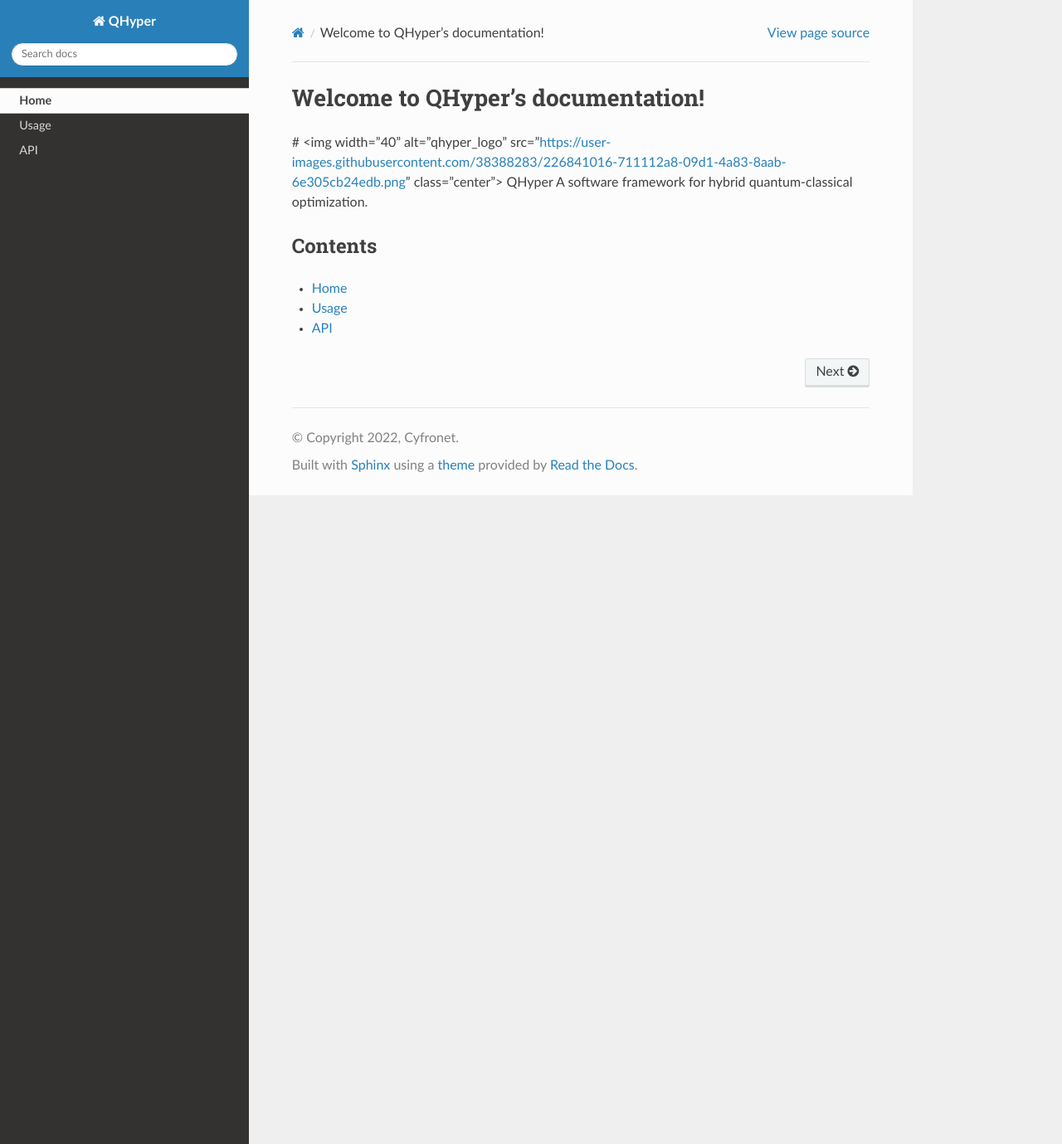
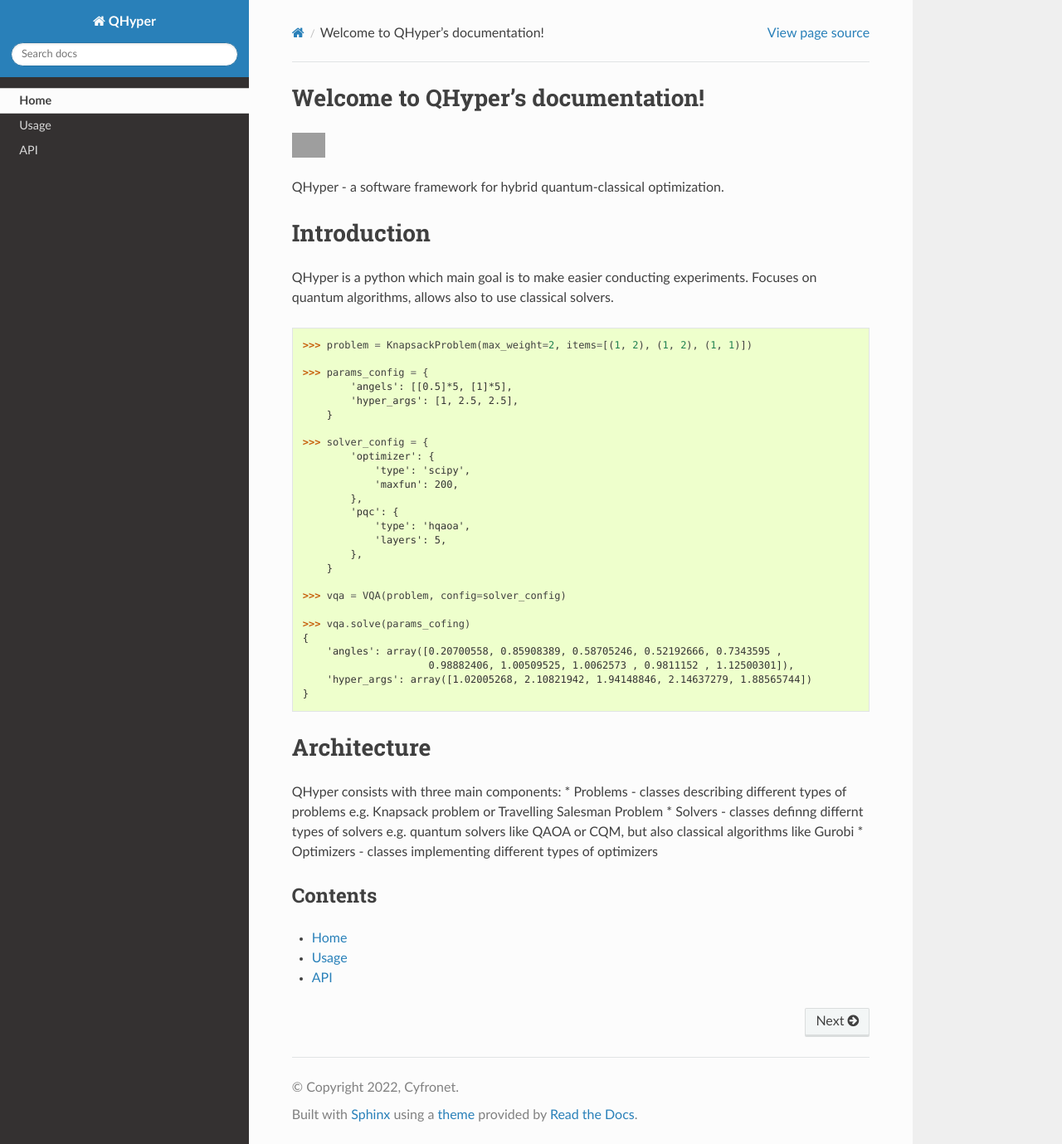
Before and after one commit to qc-lab/QHyper, a Sphinx documentation site: the page built from docs/source/index.rst, in a window 1280 px wide and 1379 px high. Shown: the whole window at 83% size. Built offline with Sphinx 7.4.7 and the Read the Docs theme 2.0.0, drawn with Linux system fonts in a browser that asks for light colours; grey boxes are pictures that could not be loaded.

Commit message:
Start working on readme

```diff
--- a/README.md
+++ /dev/null
@@ -1,2 +0,0 @@
-# <img width="40" alt="qhyper_logo" src="https://user-images.githubusercontent.com/38388283/226841016-711112a8-09d1-4a83-8aab-6e305cb24edb.png" class="center"> QHyper
-A software framework for hybrid quantum-classical optimization.
--- /dev/null
+++ b/README.rst
@@ -0,0 +1,49 @@
+.. image:: https://user-images.githubusercontent.com/38388283/226841016-711112a8-09d1-4a83-8aab-6e305cb24edb.png
+    :width: 40
+
+QHyper - a software framework for hybrid quantum-classical optimization.
+
+Introduction
+=================
+
+QHyper is a python which main goal is to make easier conducting experiments.
+Focuses on quantum algorithms, allows also to use classical solvers.
+
+.. code-block:: python
+
+    >>> problem = KnapsackProblem(max_weight=2, items=[(1, 2), (1, 2), (1, 1)])
+
+    >>> params_config = {
+            'angels': [[0.5]*5, [1]*5],
+            'hyper_args': [1, 2.5, 2.5],
+        }
+
+    >>> solver_config = {
+            'optimizer': {
+                'type': 'scipy',
+                'maxfun': 200,
+            },
+            'pqc': {
+                'type': 'hqaoa',
+                'layers': 5,
+            },
+        }
+
+    >>> vqa = VQA(problem, config=solver_config)
+
+    >>> vqa.solve(params_cofing)
+    {
+        'angles': array([0.20700558, 0.85908389, 0.58705246, 0.52192666, 0.7343595 ,
+                         0.98882406, 1.00509525, 1.0062573 , 0.9811152 , 1.12500301]),
+        'hyper_args': array([1.02005268, 2.10821942, 1.94148846, 2.14637279, 1.88565744])
+    }
+
+
+
+Architecture
+================
+
+QHyper consists with three main components:
+* Problems - classes describing different types of problems e.g. Knapsack problem or Travelling Salesman Problem
+* Solvers - classes definng differnt types of solvers e.g. quantum solvers like QAOA or CQM, but also classical algorithms like Gurobi
+* Optimizers - classes implementing different types of optimizers
--- a/docs/source/conf.py
+++ b/docs/source/conf.py
@@ -26,7 +26,7 @@ extensions = [
     'numpydoc',
 ]
 
-
+pygments_style = 'sphinx'
 
 templates_path = ['_templates']
 exclude_patterns = []
--- a/docs/source/index.rst
+++ b/docs/source/index.rst
@@ -6,7 +6,7 @@
 Welcome to QHyper's documentation!
 ==================================
 
-.. include:: ../../README.md
+.. include:: ../../README.rst
 
 
 Contents
```
